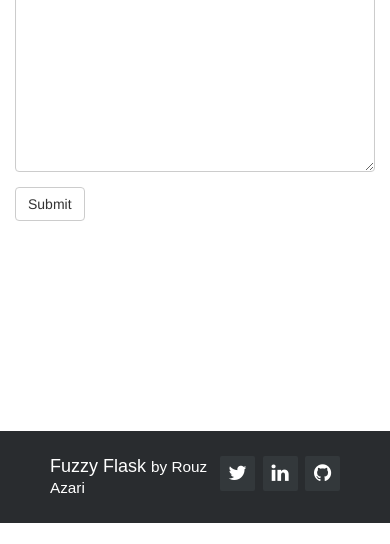
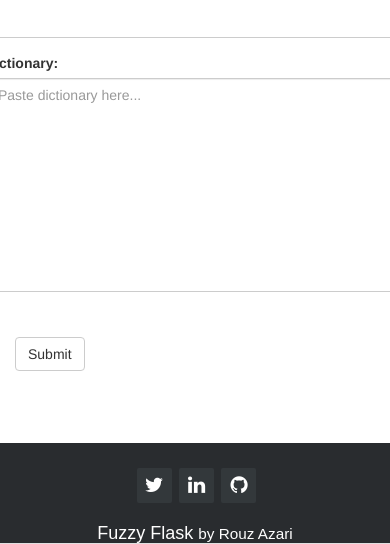
Before and after one commit to rouzazari/fuzzyflask, a Flask app: page / in a window 390 px wide; the page is wider, and only the part inside the window is pictured. Shown: the part 321-865 px from the top of that part. Before the commit the page ends 844 px from the top of that part, so only its background shows below. Run offline with Flask 2, Linux system fonts and the light colour scheme; some libraries are stand-ins or nearby versions.

Commit message:
User interface improvement, including footer, header, github link, and form/table resizing.

```diff
--- a/app/static/css/styles.css
+++ b/app/static/css/styles.css
@@ -7,11 +7,48 @@ table, th , td  {
     border-collapse: collapse;
     padding: 5px;
 }
+
+table {
+    width: 80%;
+    margin: 0 auto;
+	float: none;
+}
+
 table tr:nth-child(odd) {
     background-color: #f1f1f1;
 }
 table tr:nth-child(even) {
     background-color: #ffffff;
+}
+
+
+/* footer placement. css adapted from:
+   http://stackoverflow.com/questions/8824831/make-div-stay-at-bottom-of-pages-content-all-the-time-even-when-there-are-scrol/8825714#8825714
+*/
+
+html, body {
+    height: 100%;
+}
+
+#holder {
+    min-height: 100%;
+    position: relative;
+}
+
+#header {
+    height: 100px;
+    width: 100%;
+}
+
+#body {
+    padding-bottom: 125px;
+}
+
+#footer {
+    height: 100px;
+    position: absolute;
+    left: 0;
+    bottom: 0;
 }
 
 /*
@@ -60,3 +111,20 @@ table tr:nth-child(even) {
 
 	margin-left: 3px;
 }
+
+@media (max-width: 600px) {
+
+	.footer-distributed .footer-left,
+	.footer-distributed .footer-right{
+		text-align: center;
+	}
+
+	.footer-distributed .footer-right{
+		float: none;
+		margin: 0 auto 20px;
+	}
+
+	.footer-distributed .footer-left p.footer-links{
+		line-height: 1.8;
+	}
+}
--- a/app/static/js/app.js
+++ b/app/static/js/app.js
@@ -53,9 +53,11 @@ app.controller("AppCtrl", ['$scope', '$http', '$httpParamSerializerJQLike', '$ti
       });
     };
 
-    // TODO: set row state (pristine/dirty) and tracking (track/untrack)
+    // Partially adapted from http://ng-table.com/#/editing/demo-inline
+    // TODO: allow undo of edit via cancel button
     app.resetRow = function (row, rowForm) {
       row.isEditing = false;
+      rowForm.$setPristine();
     };
 
     app.save = function (row, rowForm) {
@@ -63,5 +65,4 @@ app.controller("AppCtrl", ['$scope', '$http', '$httpParamSerializerJQLike', '$ti
     };
 
 
-
   }]);
--- a/app/templates/base.html
+++ b/app/templates/base.html
@@ -20,13 +20,15 @@
 {% block navbar %}{% endblock %}
 
 {% block content %}
-  <a href="https://github.com/rouzazari"><img style="position: absolute; top: 0; right: 0; border: 0;" src="https://camo.githubusercontent.com/365986a132ccd6a44c23a9169022c0b5c890c387/68747470733a2f2f73332e616d617a6f6e6177732e636f6d2f6769746875622f726962626f6e732f666f726b6d655f72696768745f7265645f6161303030302e706e67" alt="Fork me on GitHub" data-canonical-src="https://s3.amazonaws.com/github/ribbons/forkme_right_red_aa0000.png"></a>
-  <div class="container">
+  <a href="https://github.com/rouzazari/fuzzyflask"><img style="position: absolute; top: 0; right: 0; border: 0;" src="https://camo.githubusercontent.com/365986a132ccd6a44c23a9169022c0b5c890c387/68747470733a2f2f73332e616d617a6f6e6177732e636f6d2f6769746875622f726962626f6e732f666f726b6d655f72696768745f7265645f6161303030302e706e67" alt="Fork me on GitHub" data-canonical-src="https://s3.amazonaws.com/github/ribbons/forkme_right_red_aa0000.png"></a>
+  <div id="holder">
+    <div id="header">
+      <h1>Fuzzy Flask <small>a fuzzy string matching example using Flask, Celery, and AngularJS.</small></h1>
+    </div>
+    <div class="container" id="body">
         {% block page_content %}{% endblock %}
     </div>
-    <script src="{{  url_for('static', filename='bower_components/angular/angular.js') }}"></script>
-    <script src="{{  url_for('static', filename='js/app.js') }}"></script>
-  <footer class="footer-distributed"  >
+    <footer id="footer" class="footer-distributed">
       <div class="footer-right">
         <a href="https://twitter.com/rouzazari"><i class="fa fa-twitter"></i></a>
         <a href="https://www.linkedin.com/in/rouzazari"><i class="fa fa-linkedin"></i></a>
@@ -36,4 +38,7 @@
         <p>Fuzzy Flask <small>by Rouz Azari</small></p>
       </div>
     </footer>
+  </div>
+  <script src="{{  url_for('static', filename='bower_components/angular/angular.js') }}"></script>
+  <script src="{{  url_for('static', filename='js/app.js') }}"></script>
 {% endblock %}
--- a/app/templates/index.html
+++ b/app/templates/index.html
@@ -10,20 +10,28 @@
 {% block page_content %}
   <div>
     {# TODO: Make textboxes into two columns, not two big rows #}
-    <form class="form" role="form" ng-submit="app.sendData()">
+    <form class="form-horizontal" role="form" ng-submit="app.sendData()">
       {# Create form by hand as opposed to using wtf.quick_form() #}
       {# this allows sending in parameters to #}
       {# source: https://pythonhosted.org/Flask-Bootstrap/forms.html #}
       {{ data_form.csrf_token }}
-      {{ wtf.form_field(data_form.dataset, ng_model="form.dataset", placeholder="Paste single-column data here...", rows="10") }}
-      {{ wtf.form_field(data_form.dataset, ng_model="form.dictionary", placeholder="Paste dictionary here...", rows="10") }}
+      <div class="form-group">
+        <div class="form-group row">
+          <div class="col-md-4 col-md-offset-1">
+            {{ wtf.form_field(data_form.dataset, extra_classes="abc", ng_model="form.dataset", placeholder="Paste single-column data here...", rows="10") }}
+          </div>
+          <div class="col-md-4 col-md-offset-1">
+            {{ wtf.form_field(data_form.dictionary, ng_model="form.dictionary", placeholder="Paste dictionary here...", rows="10") }}
+          </div>
+        </div>
+      </div>
       {{ wtf.form_field(data_form.submit) }}
     </form>
     {# use ng-cloak and css file to avoid flicker effect #}
     {# source: https://docs.angularjs.org/api/ng/directive/ngCloak #}
     <div class="ng-cloak">{a status_text a}</div>
     {# TODO: Make Save button do something #}
-    <div ng-show="dataframe.length"><button class="btn btn-default">Save</button></div>
+    <div class="ng-cloak" ng-show="dataframe.length"><button class="btn btn-default">Save</button></div>
     <table class="ng-cloak" ng-show="dataframe.length">
       <thead>
         <tr>
@@ -34,7 +42,7 @@
           <th>Edit</th>
         </tr>
       </thead>
-      {# Partialy adapted from http://ng-table.com/#/editing/demo-inline #}
+      {# Partially adapted from http://ng-table.com/#/editing/demo-inline #}
       <tr ng-repeat="row in dataframe" ng-form="rowForm">
         <td><span>{a row.data a}</span></td>
         <td ng-switch="row.isEditing">
@@ -46,7 +54,6 @@
         <td><span>{a row.score a}</span></td>
         <td><input type="checkbox" ng-model="row.selected"></td>
         <td>
-          {# TODO: Change ng-click for save button #}
           <button class="btn btn-primary btn-sm" ng-click="app.save(row, rowForm)" ng-if="row.isEditing"><span class="glyphicon glyphicon-ok"></span></button>
           <button class="btn btn-default btn-sm" ng-click="row.isEditing = true" ng-if="!row.isEditing"><span class="glyphicon glyphicon-pencil"></span></button>
         </td>
```
Also changed, not shown: other parts of app/static/css/styles.css (+22 -8 lines). Lines whose indentation alone changed are shown as unchanged.
